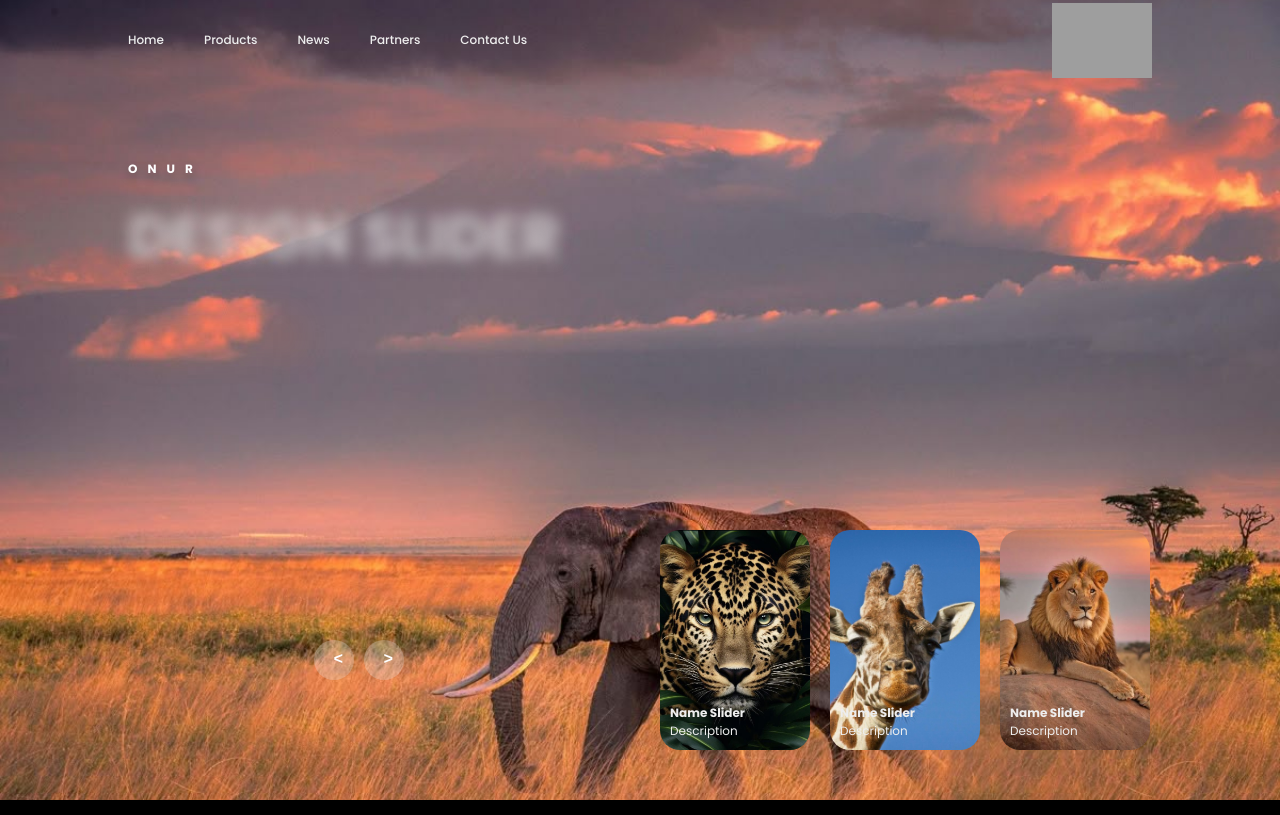
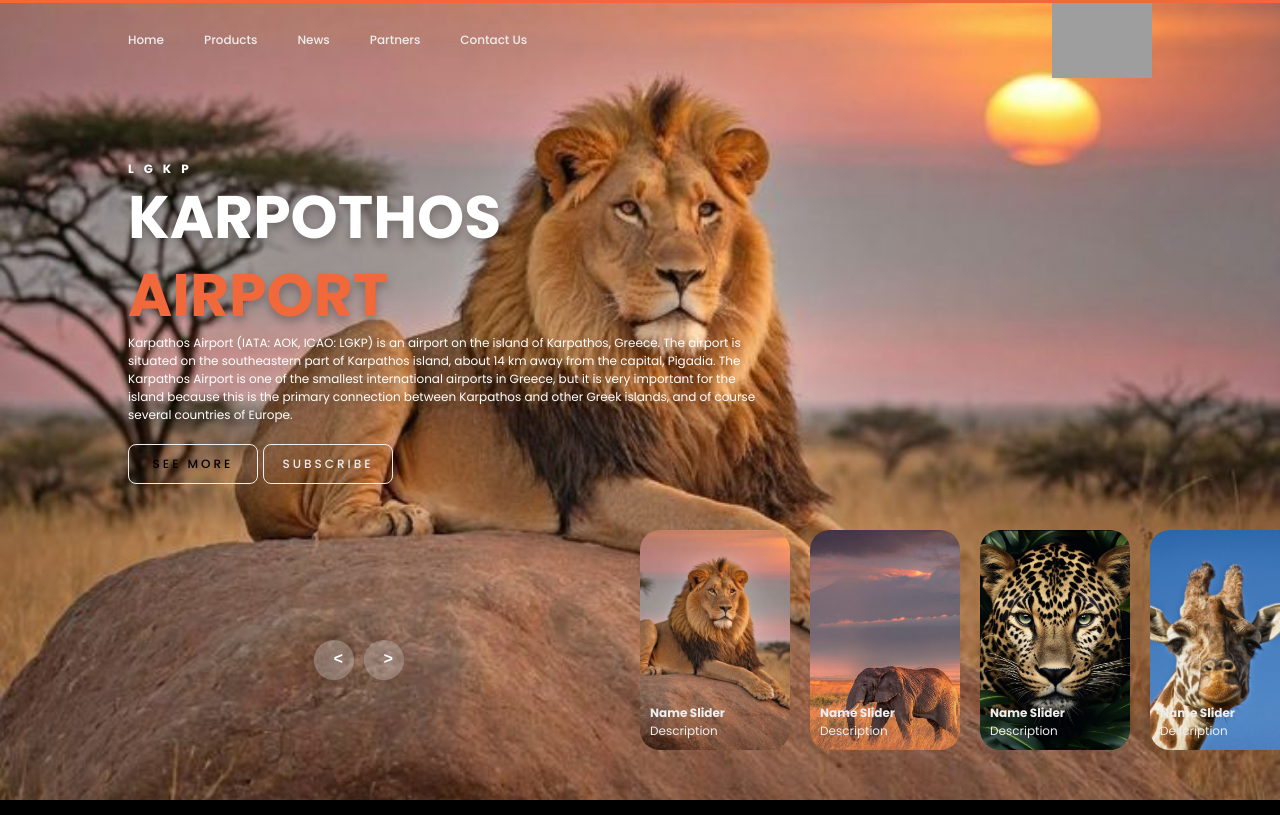
Before and after one commit to onx66/MXI-Design, a React (Vite) app in the folder mxi-design/: page / in a window 1280 px wide. Built offline with nearby package versions, Linux system fonts and the light colour scheme; grey boxes are pictures that could not be loaded.

Commit message:
onur-no automatic slider

```diff
--- a/mxi-design/src/App.css
+++ b/mxi-design/src/App.css
@@ -1,10 +1,9 @@
 @import url('https://fonts.googleapis.com/css2?family=Poppins:wght@400;500;600;700&display=swap');
-
-@import url('https://fonts.googleapis.com/css2?family=Be+Vietnam+Pro:ital,wght@0,100;0,200;0,300;0,400;0,500;0,600;0,700;0,800;0,900;1,100;1,200;1,300;1,400;1,500;1,600;1,700;1,800;1,900&family=Inter:ital,opsz,wght@0,14..32,100..900;1,14..32,100..900&family=Kanit:ital,wght@0,100;0,200;0,300;0,400;0,500;0,600;0,700;0,800;0,900;1,100;1,200;1,300;1,400;1,500;1,600;1,700;1,800;1,900&family=Plus+Jakarta+Sans:ital,wght@0,200..800;1,200..800&family=Poppins:ital,wght@0,100;0,200;0,300;0,400;0,500;0,600;0,700;0,800;0,900;1,100;1,200;1,300;1,400;1,500;1,600;1,700;1,800;1,900&family=Roboto:ital,wght@0,100;0,300;0,400;0,500;0,700;0,900;1,100;1,300;1,400;1,500;1,700;1,900&display=swap');
+@import url('https://fonts.googleapis.com/css2?family=Be+Vietnam+Pro:ital,wght@0,100..900;1,100..900&family=Inter:ital,opsz,wght@0,14..32,100..900;1,14..32,100..900&family=Kanit:ital,wght@0,100..900;1,100..900&family=Plus+Jakarta+Sans:ital,wght@0,200..800;1,200..800&family=Poppins:ital,wght@0,100..900;1,100..900&family=Roboto:ital,wght@0,100..900;1,100..900&display=swap');
 
 body{
-    font-family: Poppins;
-    background-color: black;
+    font-family: Poppins, sans-serif;
+    background-color: #000;
     color: #eee;
     margin: 0;
     font-size: 12px;
@@ -33,7 +32,7 @@ header img {
     height: auto;
 }
 
-/* carousel */
+/* ----------  CAROUSEL  ---------- */
 
 .carousel{
     width: 100vw;
@@ -72,7 +71,6 @@ header img {
     font-size: 5em;
     line-height: 1.3em;
 }
-
 .carousel .list .item .content .topic {
     color: #f1683a;
 }
@@ -83,21 +81,21 @@ header img {
     gap: 5px;
     margin-top: 20px;
 }
-.carousel .list .item .content .button {
+.carousel .list .item .content button{
     border: none;
-    background-color: #eee;
+    background-color: transparent;
     letter-spacing: 3px;
     font-family: Poppins;
     font-weight: 500;
+    border: 1px solid #eee
 }
-.carousel .list .item .content .button:nth-child(2){
+.carousel .list .item .content button:nth-child(2){
     background-color: transparent;
     color: #eee;
     border: 1px solid #eee;
-
 }
 
-/* thumbnail */
+/* ----------  THUMBNAIL  ---------- */
 
 .thumbnail{
     position: absolute;
@@ -130,7 +128,7 @@ header img {
     font-weight: bold;
 }
 
-/* arrow */
+/* ----------  ARROWS  ---------- */
 
 .arrows{
     position: absolute;
@@ -159,6 +157,9 @@ header img {
     background-color: #eee;
     color: #555;
 }
+
+/* ----------  CONTENT ANIM  ---------- */
+
 .carousel .list .item:nth-child(1){
     z-index: 1;
 }
@@ -170,9 +171,8 @@ header img {
     transform: translateY(50px);
     filter: blur(20px);
     opacity: 0;
-    animation: showContent 0.5s 1s linear forwards;
+    animation: showContent .5s 1s linear forwards;
 }
-
 @keyframes showContent{
     to{
         opacity: 1;
@@ -180,20 +180,12 @@ header img {
         transform: translateY(0);
     }
 }
-.carousel .list .item:nth-child(1) .title{
-    animation-delay: 1.2s;
-}
-.carousel .list .item:nth-child(1) .topic{
-    animation-delay: 1.4s;
-}
-.carousel .list .item:nth-child(1) .des{
-    animation-delay: 1.6s;
-}
-.carousel .list .item:nth-child(1) .buttons{
-    animation-delay: 1.8s;
-}
+.carousel .list .item:nth-child(1) .title{   animation-delay: 1.2s; }
+.carousel .list .item:nth-child(1) .topic{   animation-delay: 1.4s; }
+.carousel .list .item:nth-child(1) .des{     animation-delay: 1.6s; }
+.carousel .list .item:nth-child(1) .buttons{ animation-delay: 1.8s; }
 
-/* effect next click */
+/* ----------  NEXT EFFECT  ---------- */
 
 .carousel.next .list .item:nth-child(1) img{
     width: 150px;
@@ -202,7 +194,7 @@ header img {
     left: 50%;
     bottom: 50px;
     border-radius: 20px;
-    animation: showImage 0.5s linear 1 forwards;
+    animation: showImage .5s linear 1 forwards;
 }
 @keyframes showImage{
     to{
@@ -213,32 +205,27 @@ header img {
         border-radius: 0;
     }
 }
+
 .carousel.next .thumbnail .item:nth-child(1){
-    width: 0;
-    overflow: hidden;
-    animation: showThumbnail 0.5s linear 1 forwards;
-}
-@keyframes showThumbnail{
-    to{
-        width:150px;
-    }
+    width: 150px;
+    overflow: visible;
+    opacity: 1;
+    animation: none;
 }
 .carousel.next .thumbnail{
     transform: translateX(150px);
-    animation: transformThumbnail 0.5s linear 1 forwards;
+    animation: transformThumbnail .5s linear 1 forwards;
 }
 @keyframes transformThumbnail{
-    to{
-        transform: translateX(0);
-    }
+    to{ transform: translateX(0); }
 }
 
- /* effect prev click */
+/* ----------  PREV EFFECT  ---------- */
 
 .carousel.prev .list .item:nth-child(2){
     z-index: 2;
 }
- .carousel.prev .list .item.item:nth-child(2) img{
+.carousel.prev .list .item:nth-child(2) img{
     position: absolute;
     bottom: 0;
     left: 0;
@@ -254,16 +241,19 @@ header img {
     }
 }
 .carousel.prev .thumbnail .item:nth-child(1){
-    width: 0;
-    overflow: hidden;
-    opacity: 0;
-    animation: showThumbnail 0.5s linear 1 forwards;
+    width: 150px;
+    overflow: visible;
+    opacity: 1;
+    animation: none;
 }
- @keyframes showThumbnail{
-    to{
+.carousel.prev .thumbnail{
+    transform: translateX(-150px);
+    animation: transformThumbnailPrev 0.5s linear 1 forwards;
+}
+@keyframes transformThumbnailPrev{
+    to{ transform: translateX(0); }
+}
 
-    }
- }
 .carousel.prev .list .item:nth-child(2) .author,
 .carousel.prev .list .item:nth-child(2) .title,
 .carousel.prev .list .item:nth-child(2) .topic,
@@ -278,12 +268,13 @@ header img {
         opacity: 0;
     }
 }
+
 .carousel.next .arrows button,
 .carousel.prev .arrows button{
     pointer-events: none;
 }
 
- /* time */
+/* ----------  TIME BAR  ---------- */
 
 .time{
     width: 100%;
@@ -294,21 +285,3 @@ header img {
     top: 0;
     left: 0;
 }
- .carousel.next .time,
- .carousel.prev .time{
-    width: 100%;
-    animation: timeRunning 0.5s linear 1 forwards;
- }
- @keyframes timeRunning{
-    to{
-        width: 0;
-    }
- }
- @media screen and (max-width: 678px) {
-    .carousel .list .item .content {
-        padding-right: 0;
-    }
-    .carousel .list .item .content .title{
-        font-size: 30px;
-    }
- }
--- a/mxi-design/src/App.jsx
+++ b/mxi-design/src/App.jsx
@@ -1,3 +1,4 @@
+// App.jsx
 import { useEffect, useRef } from "react";
 import "./App.css";
 
@@ -9,51 +10,70 @@ export default function App() {
   const thumbnailRef = useRef(null);
 
   useEffect(() => {
-    const nextDom = nextRef.current;
-    const prevDom = prevRef.current;
-    const carouselDom = carouselRef.current;
-    const listItemDom = listRef.current;
-    const thumbnailDom = thumbnailRef.current;
+    const nextDom  = nextRef.current;
+    const prevDom  = prevRef.current;
+    const carousel = carouselRef.current;
+    const listDom  = listRef.current;
+    const thumbDom = thumbnailRef.current;
 
-    let timeRunning = 2000;
-    let timeAutoNext = 4000;
-    let runTimeOut;
-    let runAutoRun = setTimeout(() => nextDom.click(), timeAutoNext);
+    const timeRunning = 350;
 
-    function showSlider(type) {
-      const itemSlider = listItemDom.querySelectorAll(".item");
-      const itemThumbnail = thumbnailDom.querySelectorAll(".item");
+    /* --------------  H E L P E R  -------------- */
+    const showSlider = (type) => {
+      const items       = [...listDom.querySelectorAll(".item")];
+      const thumbItems  = [...thumbDom.querySelectorAll(".item")];
 
       if (type === "next") {
-        listItemDom.appendChild(itemSlider[0]);
-        thumbnailDom.appendChild(itemThumbnail[0]);
-        carouselDom.classList.add("next");
+        listDom.appendChild(items[0]);
+        thumbDom.appendChild(thumbItems[0]);
+        carousel.classList.remove("prev");
+        carousel.classList.add("next");
+      } else if (type === "prev") {
+        listDom.prepend(items[items.length - 1]);
+        thumbDom.prepend(thumbItems[thumbItems.length - 1]);
+        carousel.classList.remove("next");
+        carousel.classList.add("prev");
       } else {
-        const last = itemSlider.length - 1;
-        listItemDom.prepend(itemSlider[last]);
-        thumbnailDom.prepend(itemThumbnail[last]);
-        carouselDom.classList.add("prev");
+
+        const currentFirst = items[0];
+
+        const diff =
+          type -
+          items.findIndex((it) => it.dataset.key === currentFirst.dataset.key);
+
+        for (let i = 0; i < Math.abs(diff); i++) {
+          if (diff > 0) {
+            listDom.appendChild(listDom.querySelector(".item"));
+            thumbDom.appendChild(thumbDom.querySelector(".item"));
+          } else {
+            listDom.prepend(listDom.querySelectorAll(".item").item(-1));
+            thumbDom.prepend(thumbDom.querySelectorAll(".item").item(-1));
+          }
+        }
+        carousel.classList.remove("next", "prev");
       }
 
-      clearTimeout(runTimeOut);
-      runTimeOut = setTimeout(() => {
-        carouselDom.classList.remove("next");
-        carouselDom.classList.remove("prev");
-      }, timeRunning);
 
-      clearTimeout(runAutoRun);
-      runAutoRun = setTimeout(() => nextDom.click(), timeAutoNext);
-    }
+      setTimeout(() => carousel.classList.remove("next", "prev"), timeRunning);
+    };
+
+    /* --------------  E V E N T S  -------------- */
 
     nextDom.onclick = () => showSlider("next");
     prevDom.onclick = () => showSlider("prev");
+
+
+    thumbDom.querySelectorAll(".item").forEach((el, idx) => {
+      el.onclick = () => showSlider(idx);
+    });
   }, []);
+
+  /* --------------  R E N D E R  -------------- */
+
+  const animals = ["aslan", "fil", "leopar", "zürafa"];
 
   return (
     <>
-
-      {/* header */}
-
       <header>
         <nav>
           <a href="#">Home</a>
@@ -62,24 +82,22 @@ export default function App() {
           <a href="#">Partners</a>
           <a href="#">Contact Us</a>
         </nav>
-        <img src="https://mxi-design.com/wp-content/uploads/2025/03/mxi_sitelogo.png"/>
+        <img
+          src="https://mxi-design.com/wp-content/uploads/2025/03/mxi_sitelogo.png"
+          alt="logo"
+        />
       </header>
-
-      {/* carousel */}
-
       <div className="carousel" ref={carouselRef}>
         <div className="list" ref={listRef}>
-          {["aslan", "fil", "leopar", "zürafa"].map((animal) => (
-            <div className="item" key={animal}>
+          {animals.map((animal) => (
+            <div className="item" key={animal} data-key={animal}>
               <img src={`/${animal}.jpg`} alt={animal} />
               <div className="content">
-                <div className="author">ONUR</div>
-                <div className="title">DESIGN SLIDER</div>
-                <div className="topic">MAPS</div>
+                <div className="author">LGKP</div>
+                <div className="title">KARPOTHOS</div>
+                <div className="topic">AIRPORT</div>
                 <div className="des">
-                  Lorem Ipsum is simply dummy text of the printing and
-                  typesetting industry. Lorem Ipsum has been the industry's
-                  standard dummy text ever since the 1500s.
+                  Karpathos Airport (IATA: AOK, ICAO: LGKP) is an airport on the island of Karpathos, Greece. The airport is situated on the southeastern part of Karpathos island, about 14 km away from the capital, Pigadia. The Karpathos Airport is one of the smallest international airports in Greece, but it is very important for the island because this is the primary connection between Karpathos and other Greek islands, and of course several countries of Europe.
                 </div>
                 <div className="buttons">
                   <button>SEE MORE</button>
@@ -89,12 +107,9 @@ export default function App() {
             </div>
           ))}
         </div>
-
-        {/* thumbnails */}
-
         <div className="thumbnail" ref={thumbnailRef}>
-          {["aslan", "fil", "leopar", "zürafa"].map((animal) => (
-            <div className="item" key={animal}>
+          {animals.map((animal) => (
+            <div className="item" key={animal} data-key={animal}>
               <img src={`/${animal}.jpg`} alt={animal} />
               <div className="content">
                 <div className="title">Name Slider</div>
@@ -103,9 +118,6 @@ export default function App() {
             </div>
           ))}
         </div>
-
-        {/* arrows */}
-
         <div className="arrows">
           <button id="prev" ref={prevRef}>
             {"<"}
```
Lines whose indentation alone changed are shown as unchanged.
